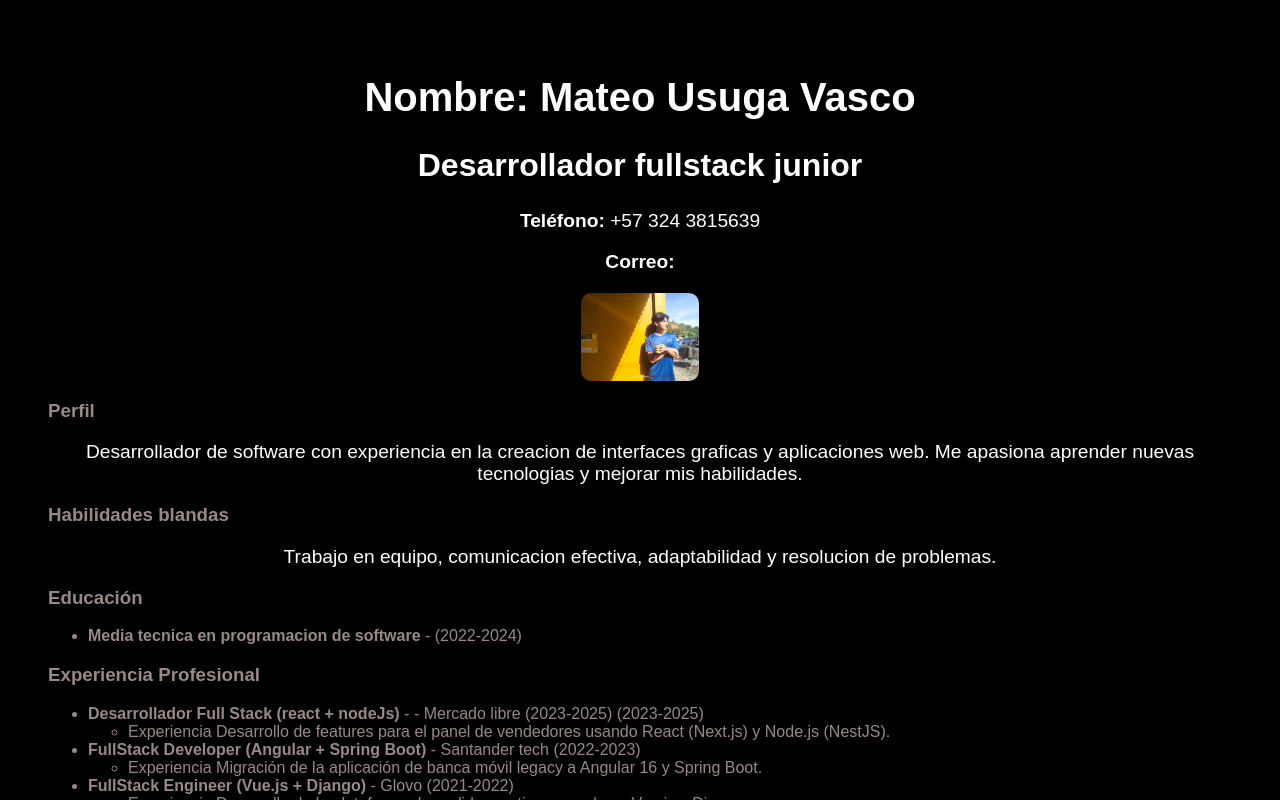
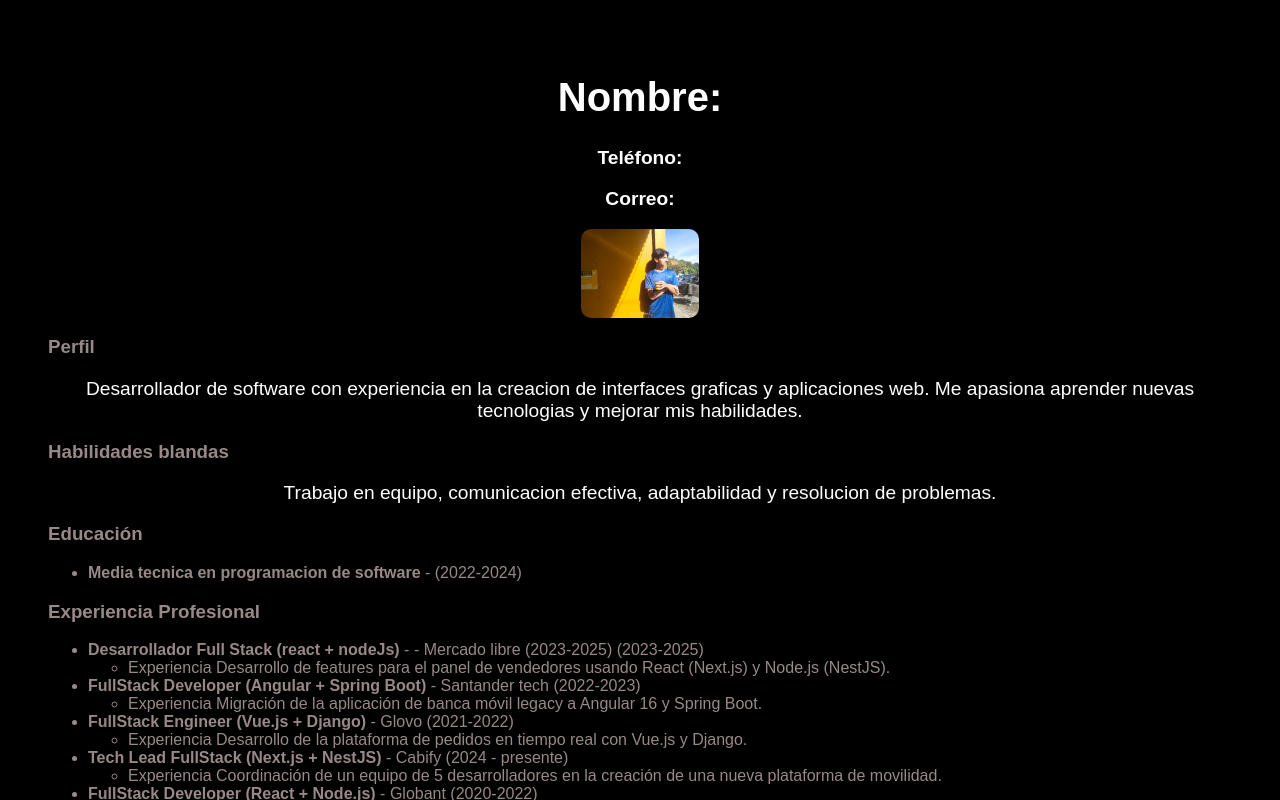
Before and after one commit to mateousug/creacion_anidacion_react, a React (Vite) app: page / in a window 1280 px wide. Shown: the top 800 px of the page. Built offline with nearby package versions, Linux system fonts and the light colour scheme.

Commit message:
feat: Componente CabeceraCV.jsx ahora recibe props y tiene desestructuracion de estos mismos

```diff
--- a/src/components/CabeceraCV.jsx
+++ b/src/components/CabeceraCV.jsx
@@ -1,16 +1,16 @@
-export default function CabeceraCV() {
+export default function CabeceraCV({nombre, profesion, telefono, correo}) {
   return (
     <header>
-      <h1>Nombre: Mateo Usuga Vasco</h1>
-      <h2>Desarrollador fullstack junior</h2>
+      <h1>Nombre: {nombre}</h1>
+      <h2>{profesion}</h2>
         <p>
-            <strong>Teléfono:</strong> +57 324 3815639
+            <strong>Teléfono:</strong> {telefono}
         </p>
         <p>
             <strong>Correo:</strong>
-            <a href="mateo.usuga.v21@gmail.com"></a>
+            <a href={correo}></a>
         </p>
-        <img src="Imagen de WhatsApp 2025-05-25 a las 20.24.23_10f3515f.jpg" alt="" />
+        <img src="Imagen de WhatsApp 2025-05-25 a las 20.24.23_10f3515f.jpg" alt={nombre} />
     </header>
   );
 }
```
